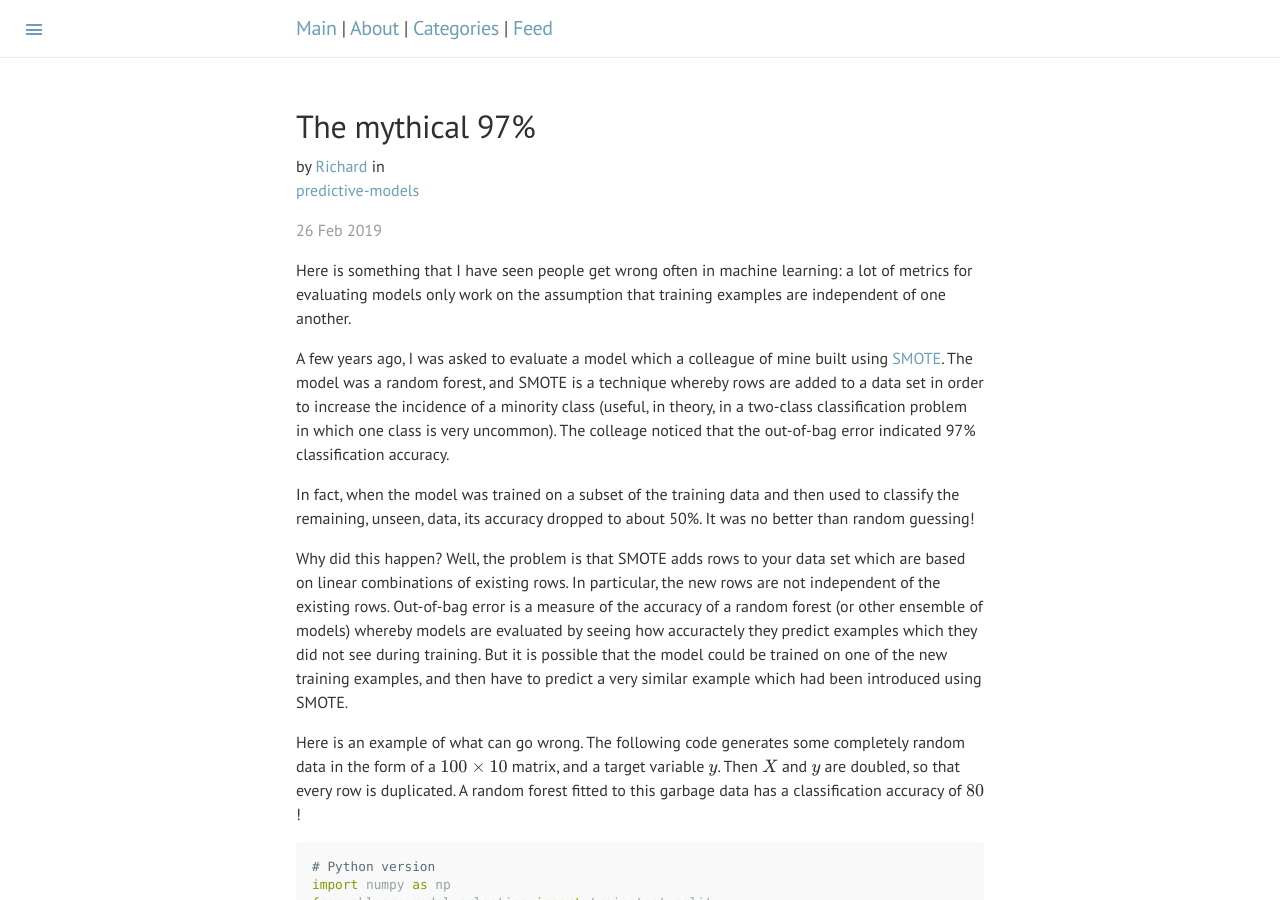
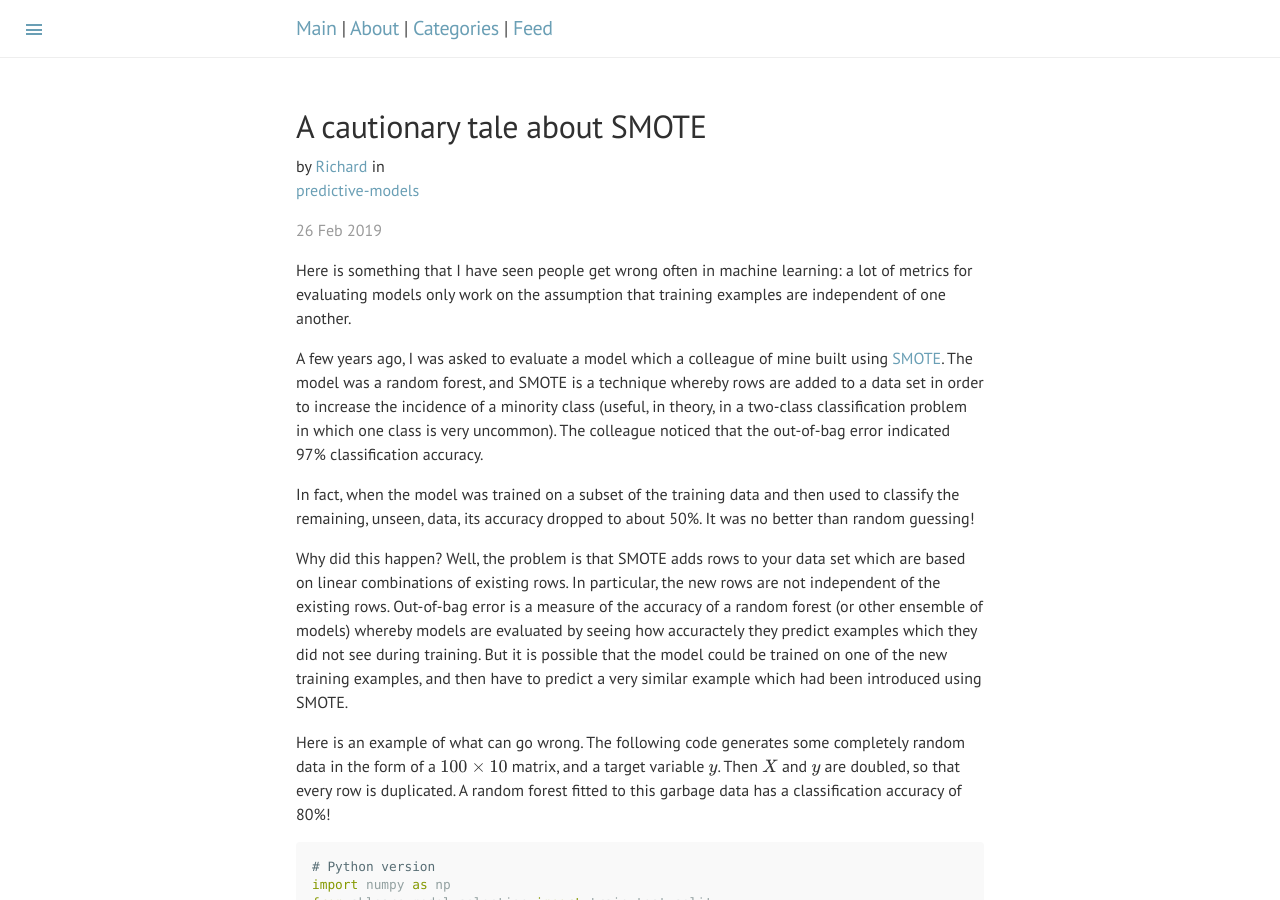
Before and after one commit to datascienceconfidential/datascienceconfidential.github.io, a Jekyll site: the page built from _posts/2019-02-26-independence-of-rows.md, in a window 1280 px wide and 900 px high. Built offline with Jekyll 4.4.1, drawn with Linux system fonts in a browser that asks for light colours; formulas are drawn with MathJax 3; comment, search, counter and statistics services are not loaded; some of the changed text lies outside the part shown.

Commit message:
changed title

````diff
--- a/_posts/2019-02-26-independence-of-rows.md
+++ b/_posts/2019-02-26-independence-of-rows.md
@@ -1,6 +1,6 @@
 ---
 layout: post
-title: "The mythical 97%"
+title: "A cautionary tale about SMOTE"
 date: 2019-02-26
 author: Richard
 categories: predictive-models
@@ -12,7 +12,7 @@ assumption that training examples are independent of one another.
 A few years ago, I was asked to evaluate a model which a colleague of mine built using
 [SMOTE](https://en.wikipedia.org/wiki/Oversampling_and_undersampling_in_data_analysis). The model was a random forest, and SMOTE is
 a technique whereby rows are added to a data set in order to increase the incidence of a minority class (useful, in theory, in a two-class
-classification problem in which one class is very uncommon). The colleage noticed that the out-of-bag error indicated 97% classification
+classification problem in which one class is very uncommon). The colleague noticed that the out-of-bag error indicated 97% classification
 accuracy.
 
 In fact, when the model was trained on a subset of the training data and then used to classify the remaining, unseen, data, its accuracy
@@ -26,7 +26,7 @@ example which had been introduced using SMOTE.
 
 Here is an example of what can go wrong. The following code generates some completely random data in the form of a $100 \times 10$ matrix,
 and a target variable $y$. Then $X$ and $y$ are doubled, so that every row is duplicated. A random forest fitted to this garbage data has
-a classification accuracy of $80%$!
+a classification accuracy of 80%!
 
 ```python
 # Python version
@@ -71,7 +71,7 @@ pred <- predict(rf, test)
 sum(pred==test$y)/length(test$y)
 ```
 People make this mistake all the time, for example [here](https://www.kaggle.com/rahultej/tomek-links-smote-cv-99-96-to-100-recall). As
-for my story, my colleage didn't believe me and ended up presenting the 97% result at a conference, so at least there was a happy ending
+for my story, my colleague didn't believe me and ended up presenting the 97% result at a conference, so at least there was a happy ending
 for someone...
 
 Moral: the best way to assess a model is to repeat the entire training process on a random subset of your data, and evaluate on the held-out
````
